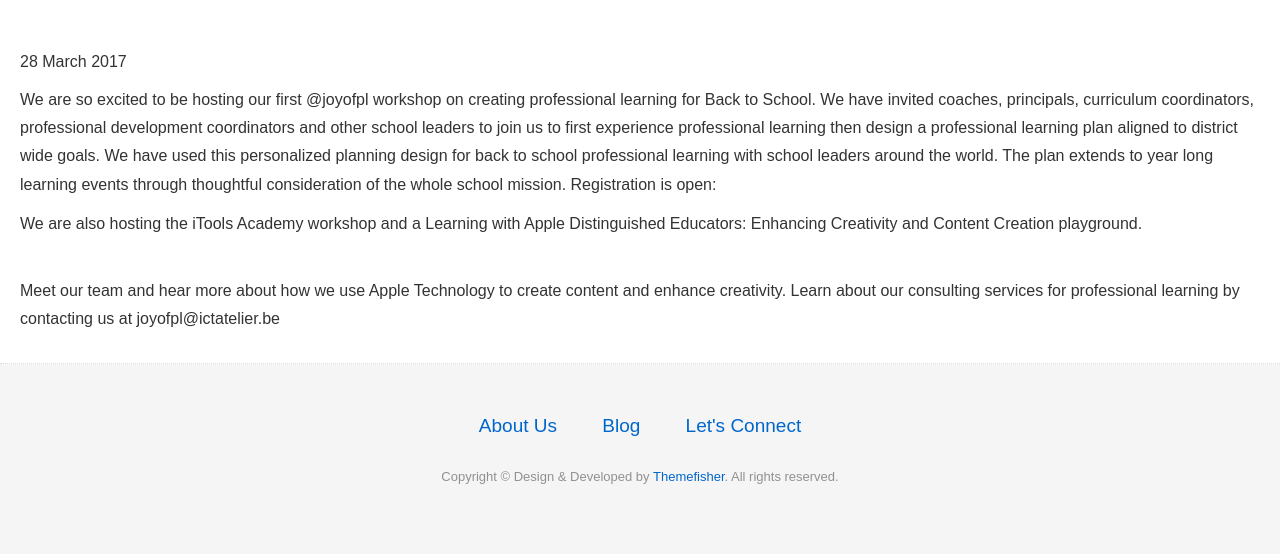
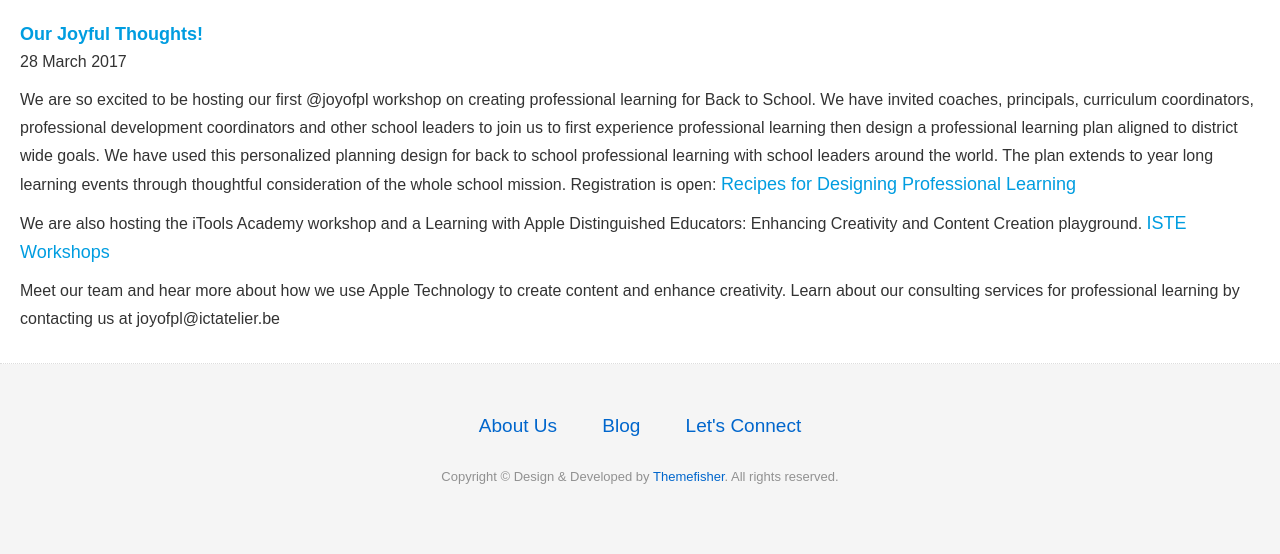
Before and after one commit to meesterkurt/joyofprofessionallearning, a Jekyll site: the page built from blog.md, in a window 1280 px wide. Shown: the part 409-963 px from the top of the page. Built offline with Jekyll 4.4.1, drawn with Linux system fonts in a browser that asks for light colours; nearby versions of some CDN libraries.

Commit message:
change link color

```diff
--- a/css/style.css
+++ b/css/style.css
@@ -26,7 +26,7 @@
 
 .post-area a:link, .post-area a:visited {
   font-size: 18px;
-  color: #0000;
+  color: #009DE0;
 }
 
 .post-area a:hover {
```
